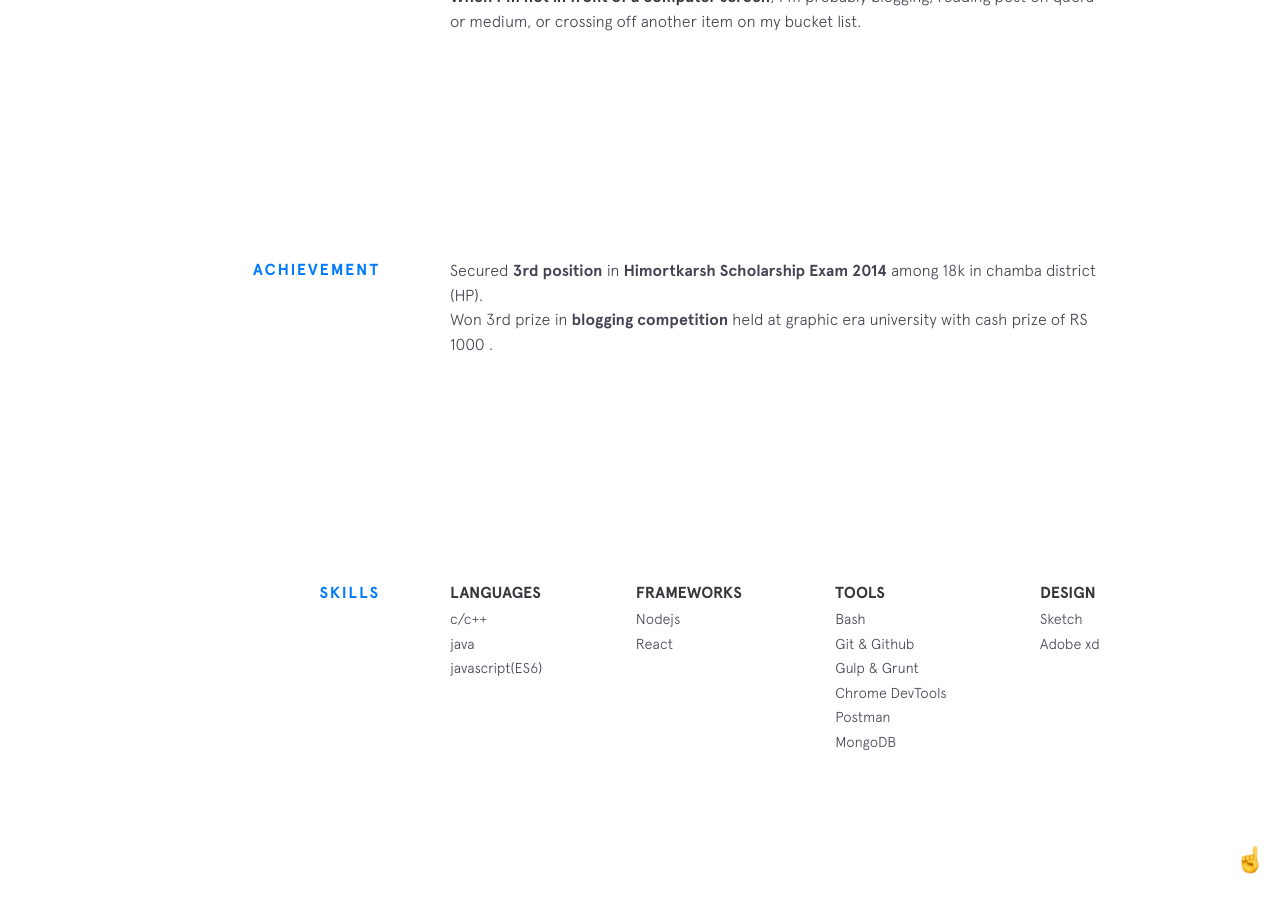
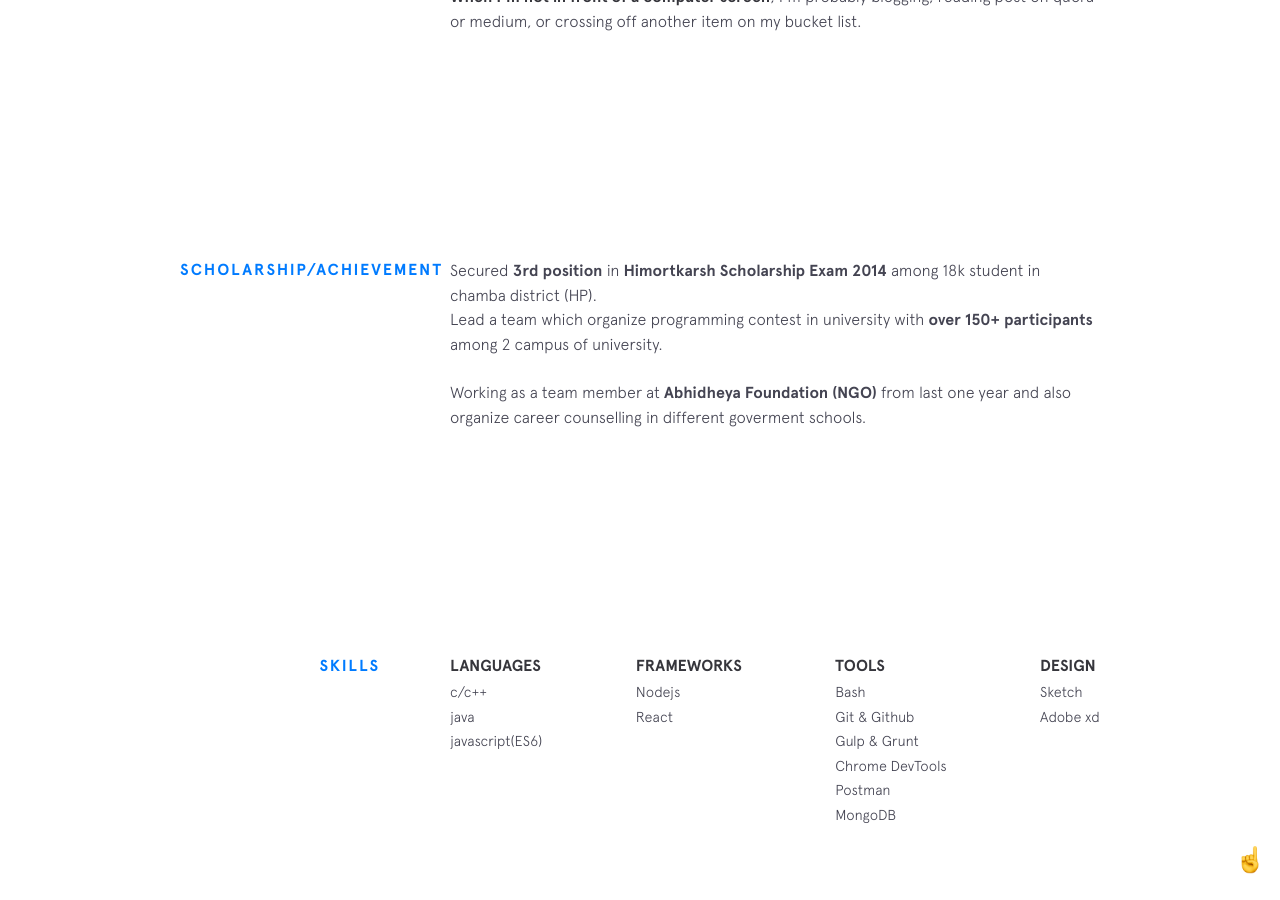
Before and after one commit to Shivanikanswal/Shivanikanswal.github.io, a Jekyll site: the page built from index.html, in a window 1280 px wide and 900 px high, scrolled down 1237 px. Built offline with Jekyll 4.4.1, drawn with Linux system fonts in a browser that asks for light colours; nearby versions of some CDN libraries.

Commit message:
Update achievment.html

```diff
--- a/_includes/achievment.html
+++ b/_includes/achievment.html
@@ -1,11 +1,12 @@
 <section class="section background">
-    <div class="section__title">Achievement</div>
+    <div class="section__title">Scholarship/Achievement</div>
     <div class="section__content">
         <p>
             Secured
-      <a class="underline-link">3rd position</a> in <a class="underline-link">Himortkarsh Scholarship Exam 2014</a> among 18k in chamba district (HP).<br/>
-        Won 3rd prize in
-        <a class="underline-link">blogging competition</a> held at graphic era university with cash prize of RS 1000 .<br />
+      <a class="underline-link">3rd position</a> in <a class="underline-link">Himortkarsh Scholarship Exam 2014</a> among 18k student in chamba district (HP).<br/>
+        Lead a team which organize programming contest in university with
+        <a class="underline-link">over 150+ participants</a> among 2 campus of university.<br /><br/>
+        Working as a team member at <a class="underlink-link"><a href="https://www.abhidheya.org/">Abhidheya Foundation (NGO)</a></a> from last one year and also organize career counselling in different goverment schools.
 
 
         </p>
```
